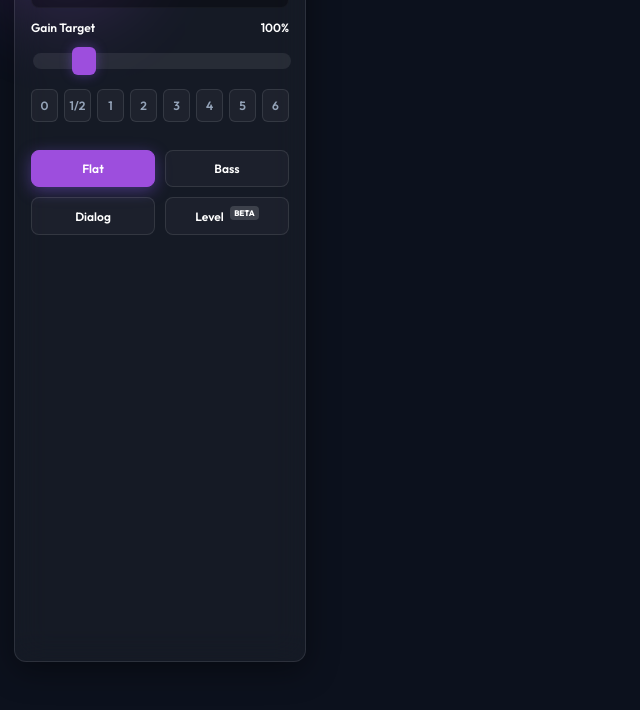
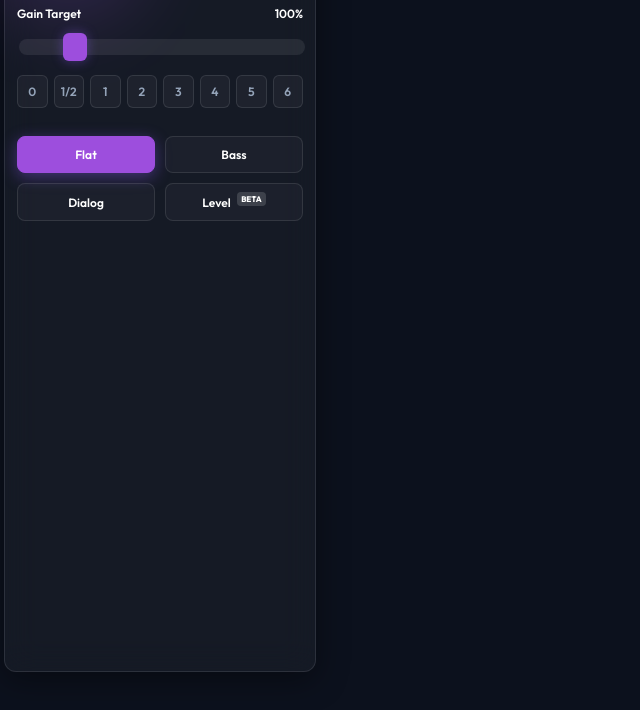
Before and after one commit to vadimcastro/SoundFox, a website built with Vite: page index.html in a window 1280 px wide. Shown: the part 124-834 px from the top of the page, without its empty margins (0-640 px from the left). Built offline with nearby package versions, Linux system fonts and the light colour scheme; some packages are replaced by stand-ins of ours.

Commit message:
style: truncate outer extension container padding allocations to expand graphical footprint and definitively lock toggle button widths seamlessly preventing grid-wrapping deviations

```diff
--- a/src/style.css
+++ b/src/style.css
@@ -67,7 +67,7 @@ body::after {
   width: 100%;
   min-height: 100vh;
   height: max-content;
-  padding: 14px;
+  padding: 4px;
   box-sizing: border-box;
   display: flex;
   flex-direction: column;
@@ -79,7 +79,7 @@ body::after {
   -webkit-backdrop-filter: blur(16px);
   border: 1px solid var(--glass-border);
   border-radius: 12px;
-  padding: 16px;
+  padding: 12px;
   text-align: left;
   box-shadow: 0 8px 32px rgba(0, 0, 0, 0.4);
   flex-grow: 1;
@@ -290,6 +290,9 @@ input[type=range]::-moz-range-thumb:hover {
   cursor: pointer;
   transition: all 0.3s ease;
   flex: 1;
+  white-space: nowrap;
+  overflow: hidden;
+  text-overflow: ellipsis;
 }
 
 .toggle-btn:hover:not(.disabled) {
```
